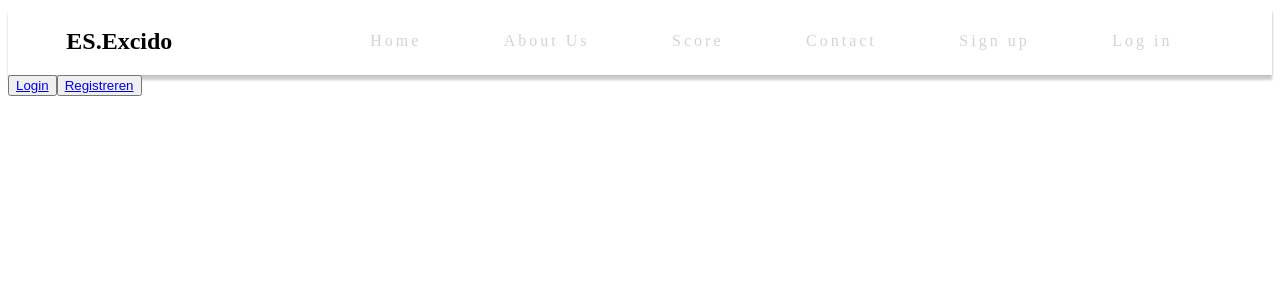
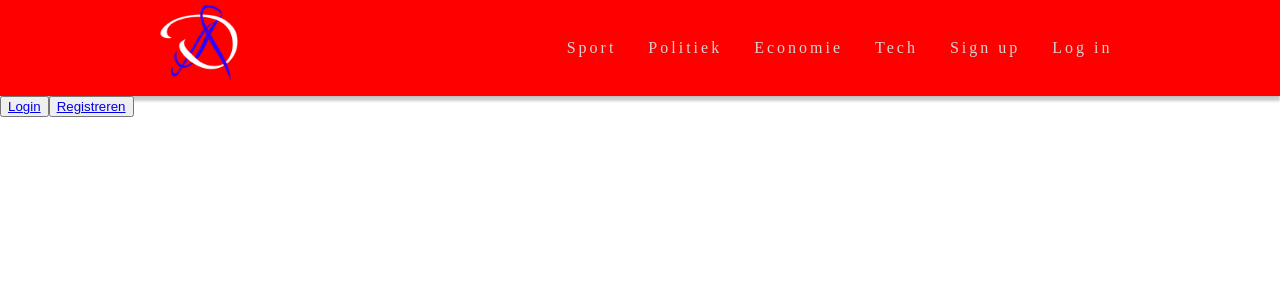
Before and after one commit to dphoeng/P3-project, a PHP site: page / in a window 1280 px wide. Shown: the top 300 px of the page. Run offline with PHP 8.4, Linux system fonts and the light colour scheme.

Commit message:
committing changes for porting, navbar not working

```diff
--- a/index.php
+++ b/index.php
@@ -15,25 +15,27 @@
 <header>
 <nav>
         <div class="logo">
-            <h1><a href="index.html"></a>ES.Excido</h1>
+            <a href="./index.php"><img src="./src/img/dagblad_algemeen.png" alt=""></a>
         </div>
-        <ul class="nav-links">
-            <li><a href="">Home</a></li>
-            <li><a href="#about">About Us</a></li>
-            <li><a href="#formulier">Score</a></li>
-            <li><a href="#contact-content">Contact</a></li>
+		<div class="menu">
+        <ul>
+            <li><a href="#sport">Sport</a></li>
+            <li><a href="#politiek">Politiek</a></li>
+            <li><a href="#economie">Economie</a></li>
+            <li><a href="#tech">Tech</a></li>
          <?php
             if (isset($_SESSION["userid"])) {
-                echo "<li><a href='./src/php/logout.php'>Logout</a></li>";
+                echo "<li><a href='./pages/logout.php'>Logout</a></li>";
             if (isset($_SESSION["userRole"]) && $_SESSION["userRole"] == 1)
-                 echo "<li><a href='./src/php/reservation.php'>Reservation</a></li>";
-                 echo "<li><a href='src/php/dashboard.php'>Dashboard</a></li>";
+                 echo "<li><a href='./pages/reservation.php'>Reservation</a></li>";
+                 echo "<li><a href='./pages/dashboard.php'>Dashboard</a></li>";
            } else {
-                echo "<li><a href='./src/php/signup.php'>Sign up</a></li>";
-                echo "<li><a href='./src/php/login.php'>Log in</a></li>";
+                echo "<li><a href='./pages/signup.php'>Sign up</a></li>";
+                echo "<li><a href='./pages/login.php'>Log in</a></li>";
             }
          ?>
         </ul>
+		</div>
         <div class="mobile-hamburger">
             <button class="hamburger hamburger--arrow" type="button">
                     <span class="hamburger-box">
@@ -51,7 +53,9 @@
 		echo "<button><a href=\"./pages/signup.php\">Registreren</a></button>";
 	}
 	?>
+<main>
 
+</main>
 </body>
 <script src="src/js/nav.js"></script>
 </html>
--- a/src/css/style.css
+++ b/src/css/style.css
@@ -1,23 +1,37 @@
+body {
+  margin: 0;
+  padding: 0; }
+
+body * {
+  box-sizing: border-box; }
+
 nav {
   display: flex;
   justify-content: space-around;
   align-items: center;
-  box-shadow: 2px 2px 2px -2px rgba(0, 0, 0, 0.2); }
+  box-shadow: 2px 2px 2px -2px rgba(0, 0, 0, 0.2);
+  padding: 0;
+  margin: 0;
+  background-color: red;
+  height: 12vh; }
   nav div.logo img {
-    max-width: 10vh; }
-  nav ul {
+    height: 12vh; }
+  nav div.menu {
     display: flex;
-    justify-content: space-around;
-    width: 70%;
-    letter-spacing: 3px; }
-    nav ul li {
+    justify-content: center; }
+    nav div.menu ul {
+      display: flex;
+      letter-spacing: 3px;
+      padding: 0; }
+      nav div.menu ul li {
+        display: flex;
         list-style: none; }
-      nav ul li a {
+        nav div.menu ul li a {
           color: lightgray;
           text-decoration: none;
           padding: .5rem .5rem;
           transition: 0.8s; }
-        nav ul li a:hover {
+          nav div.menu ul li a:hover {
             color: #454242;
             border-radius: 50%;
             transition: 0.8s; }
--- a/src/css/styling.css
+++ /dev/null
@@ -1,3 +0,0 @@
-body {
-  margin: 0;
-  padding: 0; }
--- a/src/scss/style.scss
+++ b/src/scss/style.scss
@@ -1,19 +1,35 @@
+body {
+	margin: 0;
+	padding: 0;
+}
+
+body * {
+	box-sizing: border-box;
+}
+
 nav {
     display: flex;
     justify-content: space-around;
     align-items: center;
     box-shadow: 2px 2px 2px -2px rgba(0,0,0,.2);
+	padding: 0;
+	margin: 0;
+	background-color: red;
+	height: 12vh;
 	div.logo {
 		img {
-			max-width: 10vh;
+			height: 12vh;
 		}
 	}
+	div.menu {
+		display: flex;
+		justify-content: center;
 		ul {
 			display: flex;
-		justify-content: space-around;
-		width: 70%;
 			letter-spacing: 3px;
+			padding: 0;
 			li {
+				display: flex;
 				list-style: none;
 				a {
 					color: lightgray;
@@ -29,3 +45,4 @@ nav {
 			}
 		}
 	}
+}
--- a/src/scss/styling.scss
+++ /dev/null
@@ -1,4 +0,0 @@
-body {
-    margin: 0;
-	padding: 0;
-}
```
Also changed, not shown: src/img/dagblad_algemeen.png (added). Lines whose indentation alone changed are shown as unchanged.
